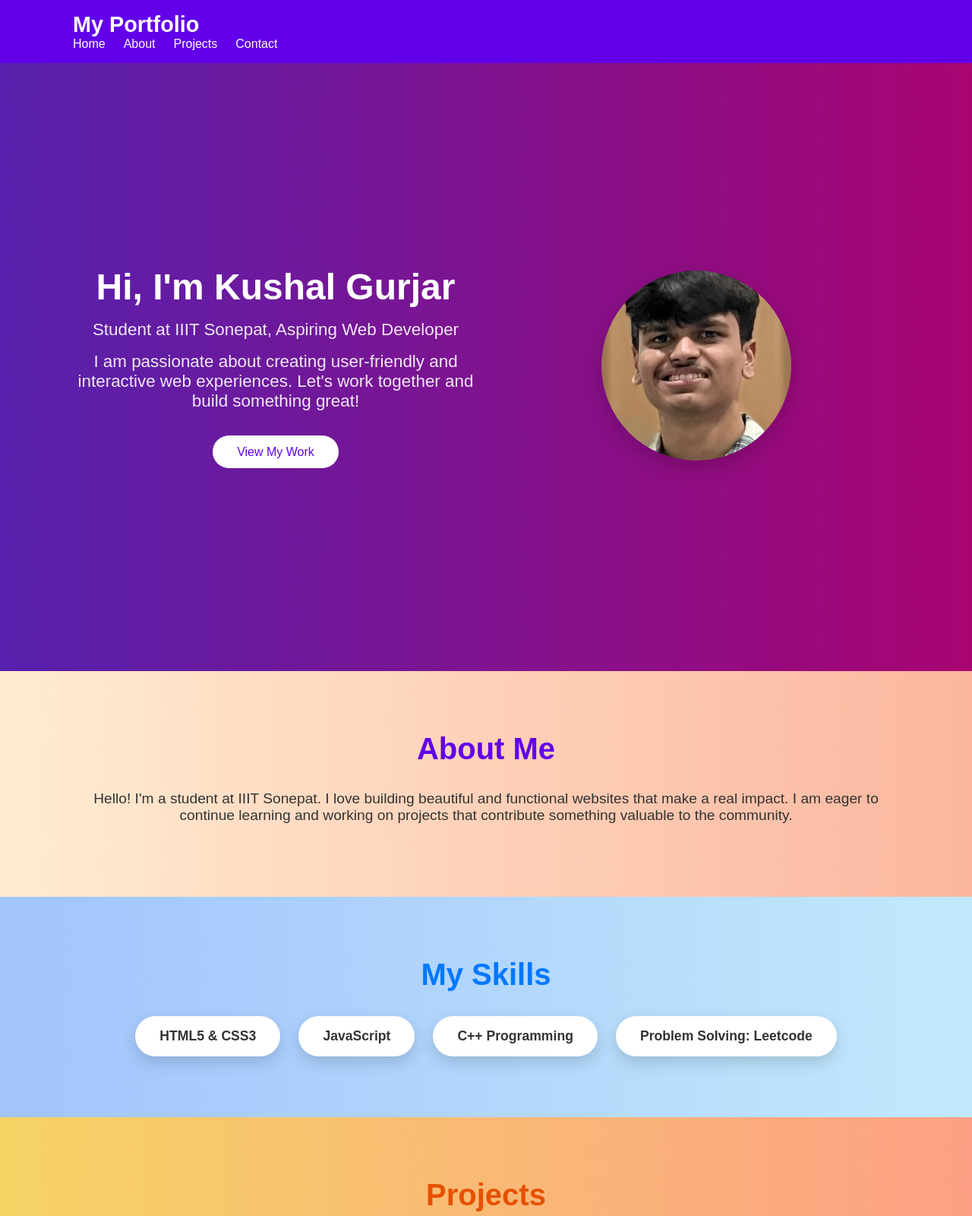
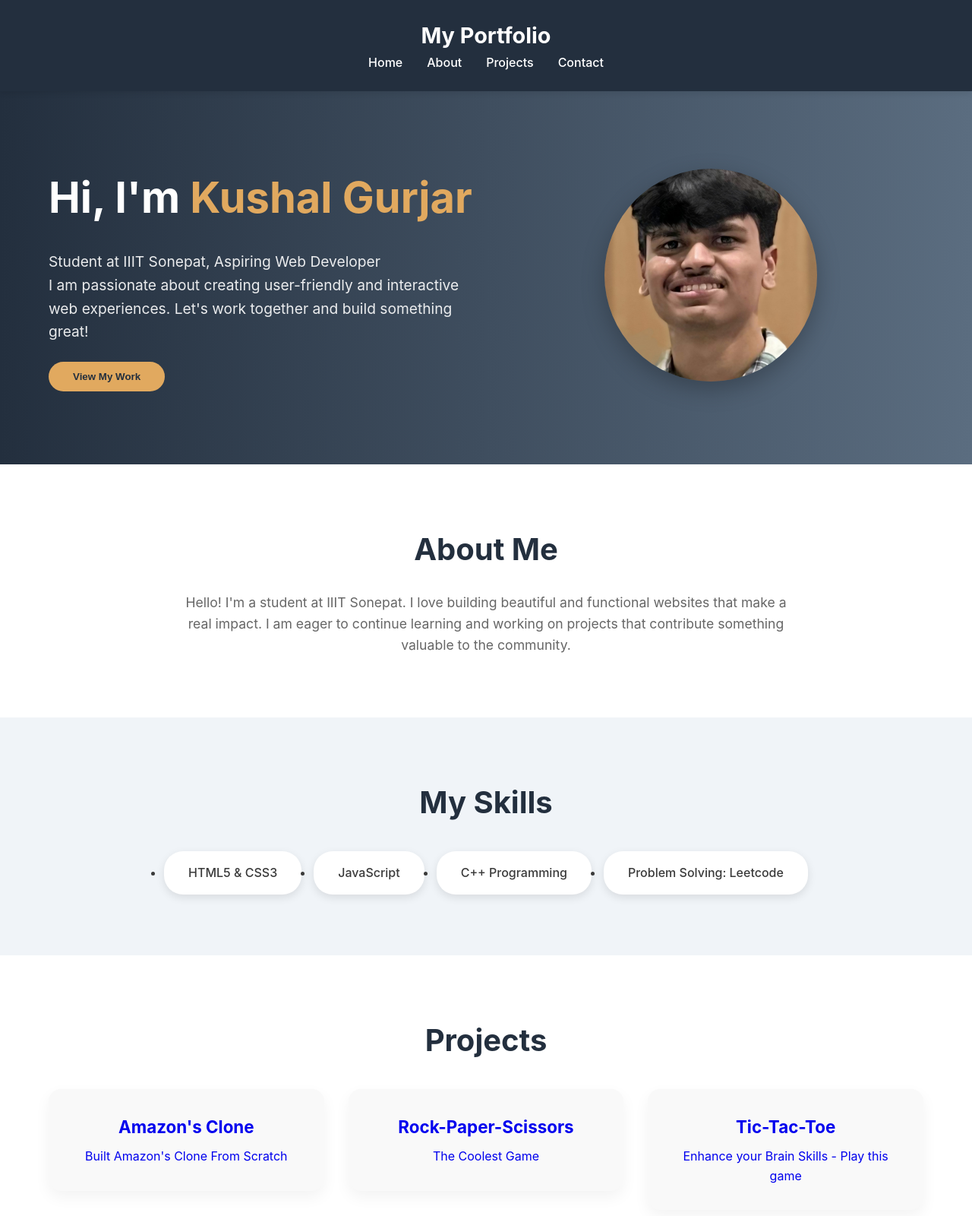
Before and after one commit to zaaaptrix/MyPortfolio, a plain HTML site: page index.html in a window 1280 px wide. Shown: the top 1600 px of the page at 76% size. Drawn offline with Linux system fonts and the light colour scheme.

Commit message:
Update style.css

```diff
--- a/style.css
+++ b/style.css
@@ -1,75 +1,65 @@
-/* General Styles */
+/* Base Reset & Global Styles */
 * {
     margin: 0;
     padding: 0;
     box-sizing: border-box;
     scroll-behavior: smooth;
-    font-family: 'Poppins', sans-serif;
 }
 
 body {
-    background-color: #f9f9f9;
-    color: #333;
+    font-family: 'Inter', 'Segoe UI', sans-serif;
+    background-color: #F4F4F7;
+    color: #3A3A3A;
+    line-height: 1.6;
 }
 
 .container {
-    width: 85%;
+    width: 90%;
+    max-width: 1200px;
     margin: auto;
-    max-width: 1200px;
 }
 
 /* Header */
 .header {
-    background: #6200ea;
-    padding: 1rem 0;
-    color: white;
+    background-color: #232F3E;
+    color: #ffffff;
+    padding: 1.5rem 0;
     position: sticky;
     top: 0;
     z-index: 1000;
+    box-shadow: 0 2px 8px rgba(0, 0, 0, 0.1);
 }
 
 .logo {
     font-size: 1.8rem;
+    font-weight: 700;
+    text-align: center;
 }
 
 .nav ul {
     list-style: none;
     display: flex;
-    gap: 1.5rem;
+    gap: 2rem;
+    justify-content: center;
 }
 
 .nav a {
+    color: white;
     text-decoration: none;
-    color: white;
     font-weight: 500;
+    transition: color 0.3s;
 }
 
 .nav a:hover {
-    text-decoration: underline;
+    color: #E1A95F;
 }
 
 /* Hero Section */
 .hero {
-    height: 100vh;
-    display: flex;
-    align-items: center;
-    justify-content: center;
-    flex-direction: column;
-    background: linear-gradient(to right, #7b2ff7, #f107a3);
-    color: white;
-    text-align: center;
+    background: linear-gradient(to right, #232F3E, #5B6D80);
+    color: #ffffff;
+    padding: 6rem 0;
     position: relative;
-    overflow: hidden;
-}
-
-.hero-overlay {
-    position: absolute;
-    top: 0;
-    left: 0;
-    width: 100%;
-    height: 100%;
-    background: rgba(0, 0, 0, 0.3);
-    z-index: 1;
 }
 
 .hero-container {
@@ -77,25 +67,31 @@ body {
     align-items: center;
     justify-content: space-between;
     flex-wrap: wrap;
-    z-index: 2;
-    position: relative;
+    gap: 2rem;
+    z-index: 1;
+}
+
+.hero-overlay {
+    display: none;
 }
 
 .hero-text {
     flex: 1;
     min-width: 300px;
-    padding-right: 20px;
-    animation: fadeIn 1s ease-in-out;
 }
 
 .hero-text h2 {
-    font-size: 3rem;
-    margin-bottom: 1rem;
+    font-size: 3.5rem;
+    margin-bottom: 1.5rem;
+    font-weight: bold;
+}
+
+.highlight {
+    color: #E1A95F;
 }
 
 .hero-text p {
-    font-size: 1.4rem;
-    margin-bottom: 1rem;
+    font-size: 1.2rem;
     opacity: 0.9;
 }
 
@@ -106,163 +102,162 @@ body {
 }
 
 .hero-image img {
-    width: 250px;
-    height: 250px;
+    width: 280px;
+    height: 280px;
+    border-radius: 50%;
     object-fit: cover;
-    border-radius: 50%;
-    box-shadow: 0 10px 30px rgba(0,0,0,0.2);
-    transition: transform 0.4s;
+    box-shadow: 0 10px 30px rgba(0, 0, 0, 0.25);
+    transition: transform 0.3s;
 }
 
 .hero-image img:hover {
-    transform: scale(1.05);
+    transform: scale(1.08);
 }
 
 .btn {
-    padding: 0.8rem 2rem;
-    background: white;
-    color: #6200ea;
+    display: inline-block;
+    margin-top: 1.5rem;
+    padding: 0.75rem 2rem;
+    background-color: #E1A95F;
+    color: #232F3E;
     border: none;
-    border-radius: 25px;
+    border-radius: 30px;
+    font-weight: 600;
     cursor: pointer;
-    font-size: 1rem;
-    transition: 0.3s;
-    margin-top: 1rem;
+    transition: all 0.3s ease;
 }
 
 .btn:hover {
-    background: #ffd700;
-    color: #6200ea;
+    background-color: #C79A53;
 }
 
 /* About Section */
-
-a{
-    text-decoration: none;
-}
-
 .about {
-    background: linear-gradient(to right, #ffecd2, #fcb69f);
-    color: #333;
+    background-color: #FFFFFF;
+    text-align: center;
     padding: 5rem 0;
-    text-align: center;
 }
 
 .about h2 {
     font-size: 2.5rem;
-    color: #6200ea;
-    margin-bottom: 2rem;
+    margin-bottom: 1.5rem;
+    color: #232F3E;
 }
 
 .about p {
-    font-size: 1.2rem;
-    margin-bottom: 1rem;
+    max-width: 800px;
+    margin: auto;
+    font-size: 1.1rem;
+    color: #666666;
 }
 
 /* Skills Section */
 .skills {
-    background: linear-gradient(to right, #a1c4fd, #c2e9fb);
+    background-color: #F0F4F8;
     padding: 5rem 0;
     text-align: center;
 }
 
 .skills h2 {
     font-size: 2.5rem;
-    color: #0077ff;
     margin-bottom: 2rem;
+    color: #232F3E;
 }
 
 .skills-list {
     display: flex;
     flex-wrap: wrap;
-    gap: 1.5rem;
+    gap: 1rem;
     justify-content: center;
-    margin-top: 2rem;
-    list-style: none;
-    padding: 0;
 }
 
 .skills-list li {
-    background: white;
+    background-color: #ffffff;
     padding: 1rem 2rem;
-    border-radius: 30px;
-    box-shadow: 0 8px 20px rgba(0, 0, 0, 0.15);
-    font-weight: bold;
-    font-size: 1.1rem;
-    color: #333;
-    transition: 0.3s;
+    border-radius: 25px;
+    box-shadow: 0 4px 12px rgba(0, 0, 0, 0.1);
+    font-weight: 500;
+    font-size: 1rem;
+    transition: all 0.3s ease;
 }
 
 .skills-list li:hover {
-    background: #ff7eb3;
-    color: white;
-    transform: scale(1.1);
+    background-color: #E1A95F;
+    color: #232F3E;
+    transform: scale(1.05);
 }
 
 /* Projects Section */
 .projects {
-    background: linear-gradient(to right, #f6d365, #fda085);
+    background-color: #FFFFFF;
     padding: 5rem 0;
     text-align: center;
 }
 
 .projects h2 {
     font-size: 2.5rem;
-    color: #e65100;
+    color: #232F3E;
     margin-bottom: 2rem;
 }
 
 .project-grid {
     display: grid;
-    grid-template-columns: repeat(auto-fit, minmax(250px, 1fr));
+    grid-template-columns: repeat(auto-fit, minmax(280px, 1fr));
     gap: 2rem;
-    margin-top: 3rem;
 }
 
 .project-card {
-    background: white;
+    text-align: center;
+    background-color: #F9F9F9;
     padding: 2rem;
-    border-radius: 15px;
-    box-shadow: 0 10px 30px rgba(0, 0, 0, 0.15);
-    transition: 0.4s ease;
+    border-radius: 16px;
+    box-shadow: 0 8px 20px rgba(0, 0, 0, 0.05);
+    transition: all 0.3s ease;
+}
+
+.project-card h3 {
+    font-size: 1.4rem;
+    margin-bottom: 0.5rem;
 }
 
 .project-card:hover {
-    transform: translateY(-10px) scale(1.03);
-    background: linear-gradient(135deg, #ff9a9e, #fad0c4);
+    background: #E1A95F;
+    transform: translateY(-8px);
+}
+
+a {
+    text-decoration: none;
 }
 
 /* Contact Section */
 .contact {
-    background: linear-gradient(to right, #c2e59c, #64b3f4);
+    background-color: #F4F4F7;
     padding: 6rem 0;
     text-align: center;
 }
 
 .contact h2 {
     font-size: 2.5rem;
-    color: #003366;
     margin-bottom: 2rem;
+    color: #232F3E;
 }
 
 .contact-form {
-    background: rgba(255, 255, 255, 0.2);
-    backdrop-filter: blur(10px);
+    background-color: #FFFFFF;
+    padding: 2.5rem;
     border-radius: 20px;
-    padding: 3rem;
     max-width: 600px;
     margin: auto;
-    box-shadow: 0 8px 32px rgba(0, 0, 0, 0.2);
+    box-shadow: 0 10px 30px rgba(0, 0, 0, 0.05);
     display: flex;
     flex-direction: column;
-    gap: 1.5rem;
+    gap: 1.2rem;
 }
 
 .contact-form input,
 .contact-form textarea {
-    background: rgba(255, 255, 255, 0.8);
     padding: 1rem;
-    border: none;
+    border: 1px solid #ccc;
     border-radius: 12px;
     font-size: 1rem;
     width: 100%;
@@ -271,42 +266,36 @@ a{
 
 .contact-form input:focus,
 .contact-form textarea:focus {
+    border-color: #E1A95F;
+    box-shadow: 0 0 0 3px rgba(225, 169, 95, 0.2);
     outline: none;
-    background: #ffffff;
-    box-shadow: 0 0 8px rgba(100, 179, 244, 0.8);
 }
 
 .contact-form button {
-    padding: 1rem 2rem;
-    background: linear-gradient(135deg, #ff6ec4, #7873f5);
+    background-color: #232F3E;
     color: white;
     border: none;
     border-radius: 30px;
+    padding: 1rem 2rem;
+    font-size: 1.1rem;
     cursor: pointer;
-    font-size: 1.1rem;
-    transition: 0.4s;
+    transition: 0.3s ease;
 }
 
 .contact-form button:hover {
-    background: linear-gradient(135deg, #f093fb, #f5576c);
-    transform: scale(1.05);
+    background-color: #1C2631;
 }
 
 /* Footer */
 .footer {
-    background: #6200ea;
+    background-color: #232F3E;
     color: white;
     text-align: center;
     padding: 1rem 0;
+    font-size: 0.95rem;
 }
 
-/* Animation for Fade-In */
-@keyframes fadeIn {
-    0% { opacity: 0; transform: translateY(50px); }
-    100% { opacity: 1; transform: translateY(0); }
-}
-
-/* Responsive Design */
+/* Responsive Tweaks */
 @media (max-width: 768px) {
     .hero-container {
         flex-direction: column;
@@ -314,15 +303,20 @@ a{
     }
 
     .hero-image img {
-        width: 150px;
-        height: 150px;
+        width: 180px;
+        height: 180px;
     }
 
     .hero-text h2 {
-        font-size: 2.5rem;
+        font-size: 2rem;
     }
 
-    .hero-text p {
-        font-size: 1.2rem;
+    .skills-list {
+        flex-direction: column;
+        gap: 1rem;
+    }
+
+    .project-grid {
+        grid-template-columns: 1fr;
     }
 }
```
